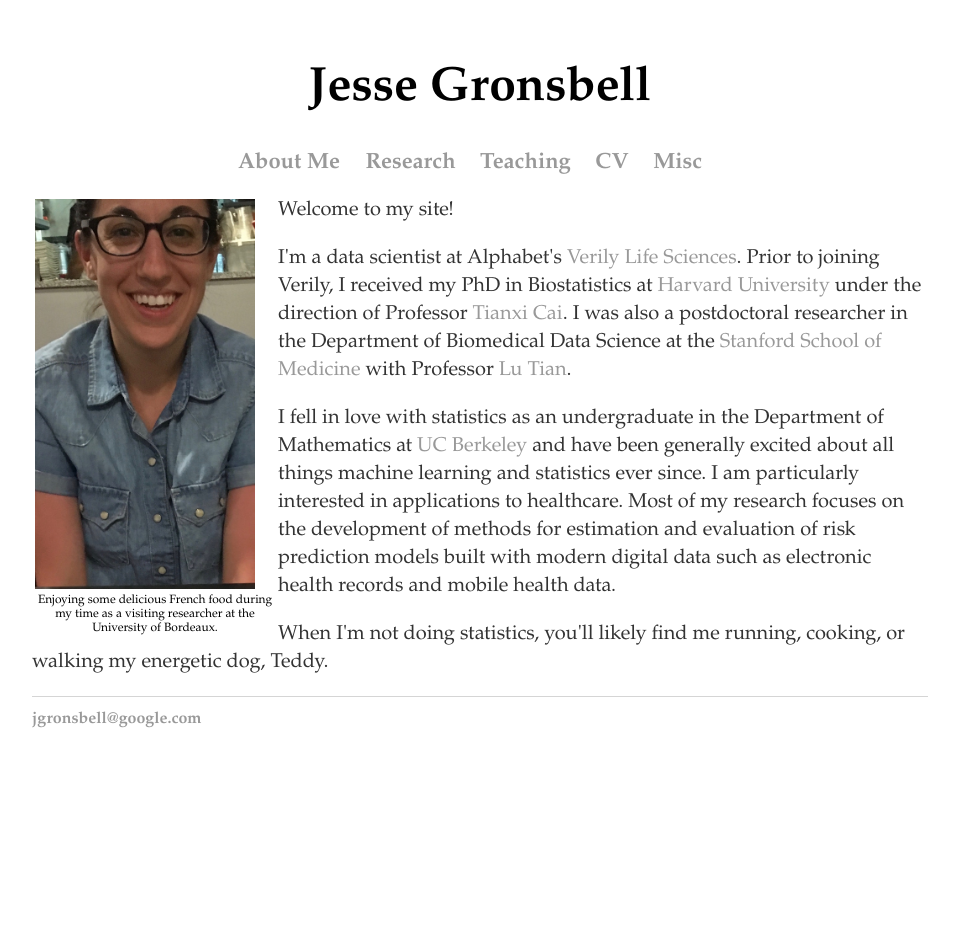
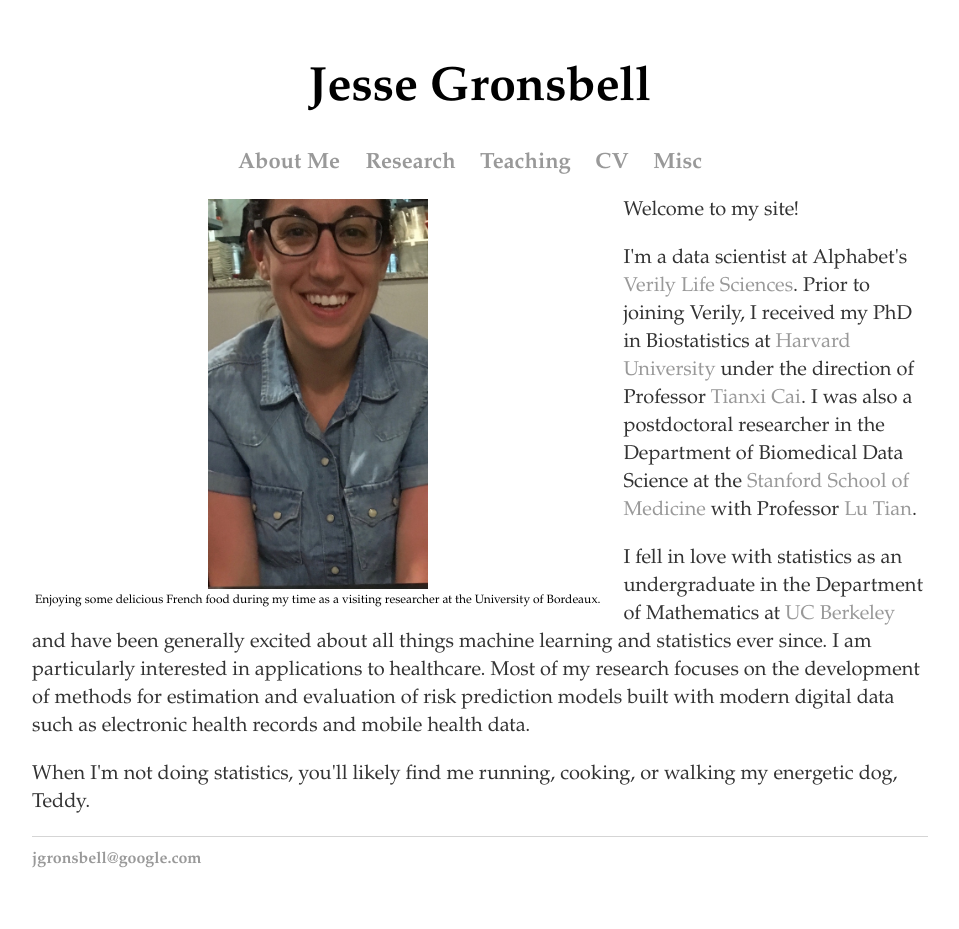
Before and after one commit to jgrons/old_website, a Jekyll site: the page built from index.html, in a window 1280 px wide. Shown: the whole page, without its empty margins (160-1119 px from the left). Built offline with Jekyll 4.4.1, drawn with Linux system fonts in a browser that asks for light colours; before the commit the page ends 900 px from its top, so only the background shows below that.

Commit message:
Update index.html

```diff
--- a/index.html
+++ b/index.html
@@ -4,12 +4,12 @@
 ---
 
 
-<table align = "left" width = "80px">
+<table align = "left" style="margin:0px 20px 0px 0px">
 
 <tr>
 
 <td align = "center" style="font-size:12px; font-family: palatino">
-<img src="../pics/me_france.jpeg" HEIGHT="390" WIDTH="220" style="margin:0px 20px 0px 0px"
+<img src="../pics/me_france.jpeg" HEIGHT="390" WIDTH="220"
                   title="JG" alt="JG"/>
 <br />
 Enjoying some delicious French food during my time as a visiting researcher at the University of Bordeaux.
```
